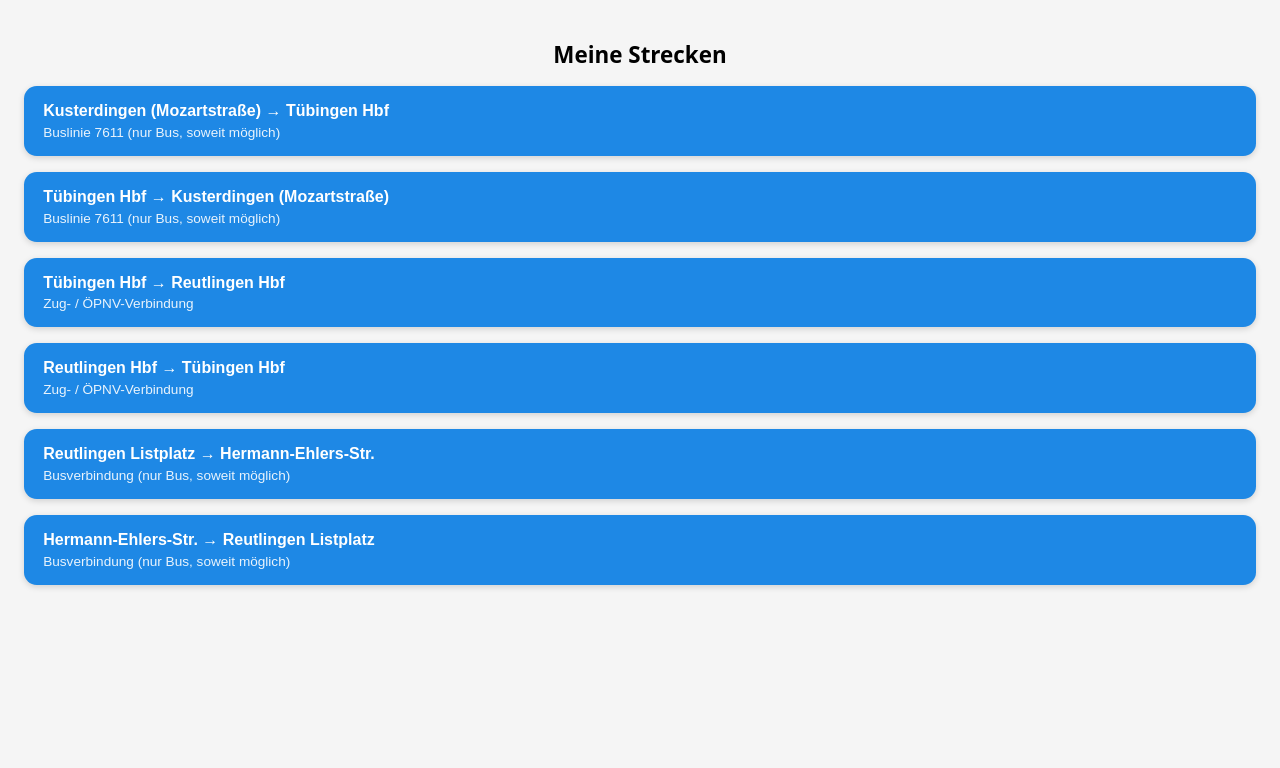
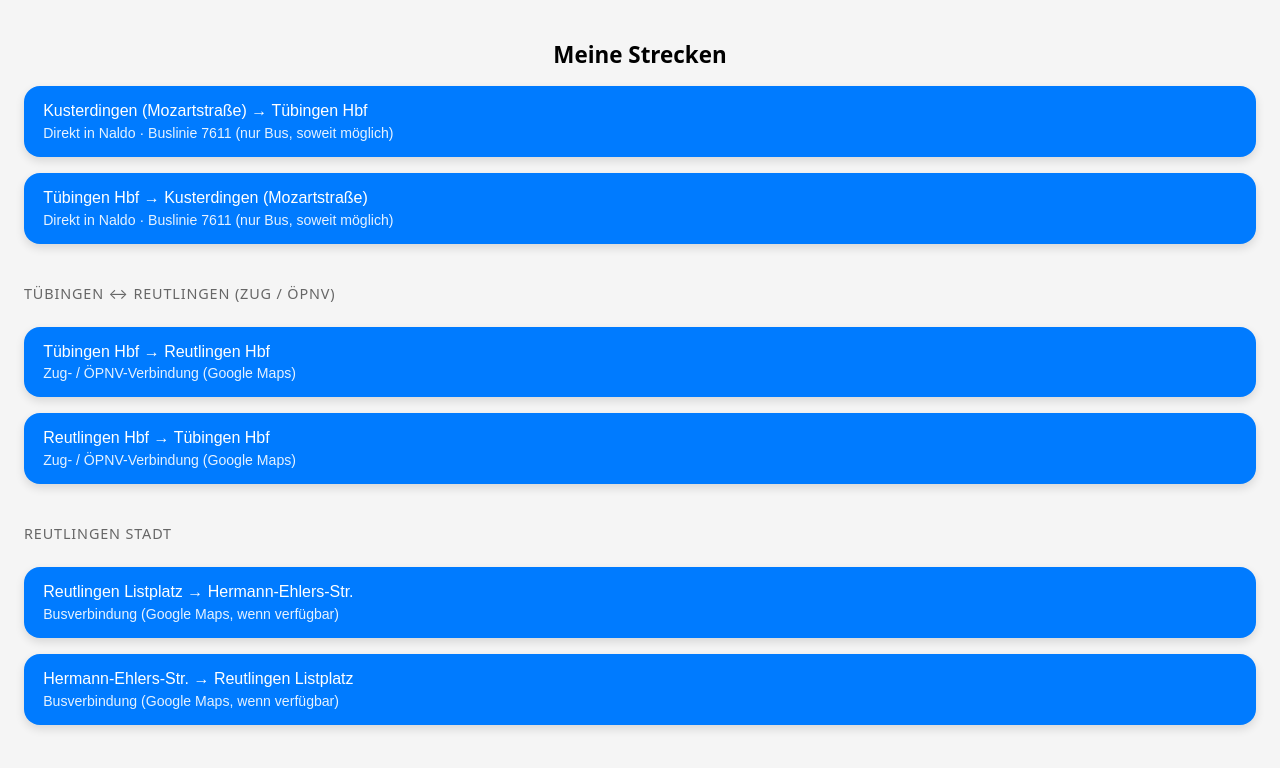
Before and after one commit to antungithub/bus-app, a plain HTML site: page index.html in a window 1280 px wide. Drawn offline with Linux system fonts and the light colour scheme.

Commit message:
Update index.html

```diff
--- a/index.html
+++ b/index.html
@@ -22,78 +22,93 @@
       gap: 1rem;
     }
     .route-btn {
+      display: block;
+      width: 100%;
+      border: none;
+      border-radius: 16px;
       padding: 1rem 1.2rem;
       font-size: 1rem;
-      border-radius: 0.8rem;
-      border: none;
-      background: #1e88e5;
-      color: white;
-      font-weight: 600;
       text-align: left;
-      box-shadow: 0 2px 6px rgba(0,0,0,0.15);
+      background: #007bff;
+      color: #ffffff;
+      box-shadow: 0 4px 10px rgba(0,0,0,0.12);
       cursor: pointer;
+      transition: transform 0.08s ease, box-shadow 0.08s ease, background 0.08s ease;
     }
     .route-btn span {
       display: block;
-      font-size: 0.85rem;
+      margin-top: 0.3rem;
+      font-size: 0.88rem;
       opacity: 0.9;
-      font-weight: 400;
-      margin-top: 0.3rem;
     }
     .route-btn:active {
-      transform: scale(0.98);
+      transform: scale(0.97);
+      box-shadow: 0 2px 5px rgba(0,0,0,0.2);
+      background: #005fcc;
+    }
+    .section-title {
+      margin-top: 1.5rem;
+      margin-bottom: 0.5rem;
+      font-size: 0.9rem;
+      text-transform: uppercase;
+      letter-spacing: 0.06em;
+      color: #666;
     }
   </style>
 </head>
 <body>
-
   <h1>Meine Strecken</h1>
 
   <div class="routes">
 
-    <!-- 1. Kusterdingen (Mozartstraße) → Tübingen Hbf (Buslinie 7611) -->
+    <!-- 1️⃣ Kusterdingen (Mozartstraße) → Tübingen Hbf – direkt NALDO / Linie 7611 -->
     <button class="route-btn"
-      onclick="window.location.href='https://www.google.com/maps/dir/?api=1&origin=Haltestelle+Mozartstraße+Kusterdingen+Deutschland&destination=Haltestelle+Tübingen+Hauptbahnhof+Tübingen+Deutschland&travelmode=transit&transit_mode=bus'">
+      onclick="window.location.href='https://www.naldo.de/fahrplan/app/trip?formik=destination%3Dde%253A08416%253A11000%26origin%3Dde%253A08416%253A804&amp;lng=de&amp;trip=multiModalitySelected%3Dpt'">
       Kusterdingen (Mozartstraße) → Tübingen Hbf
-      <span>Buslinie 7611 (nur Bus, soweit möglich)</span>
+      <span>Direkt in Naldo · Buslinie 7611 (nur Bus, soweit möglich)</span>
     </button>
 
-    <!-- 2. Tübingen Hbf → Kusterdingen (Mozartstraße) (Buslinie 7611) -->
+    <!-- 2️⃣ Tübingen Hbf → Kusterdingen (Mozartstraße) – direkt NALDO / Linie 7611 -->
     <button class="route-btn"
-      onclick="window.location.href='https://www.google.com/maps/dir/?api=1&origin=Haltestelle+Tübingen+Hauptbahnhof+Tübingen+Deutschland&destination=Haltestelle+Mozartstraße+Kusterdingen+Deutschland&travelmode=transit&transit_mode=bus'">
+      onclick="window.location.href='https://www.naldo.de/fahrplan/app/trip?formik=destination%3Dde%253A08416%253A804%26origin%3Dde%253A08416%253A11000&amp;lng=de&amp;trip=multiModalitySelected%3Dpt'">
       Tübingen Hbf → Kusterdingen (Mozartstraße)
-      <span>Buslinie 7611 (nur Bus, soweit möglich)</span>
+      <span>Direkt in Naldo · Buslinie 7611 (nur Bus, soweit möglich)</span>
     </button>
 
-    <!-- 3. Tübingen Hbf → Reutlingen Hbf (Zug/ÖPNV) -->
+    <!-- Ab hier kannst du nach und nach weitere Strecken anpassen -->
+
+    <div class="section-title">Tübingen ↔ Reutlingen (Zug / ÖPNV)</div>
+
+    <!-- 3️⃣ Tübingen Hbf → Reutlingen Hbf (bis du mir die Naldo-URL gibst, noch Google Maps) -->
     <button class="route-btn"
-      onclick="window.location.href='https://www.google.com/maps/dir/?api=1&origin=Tübingen+Hauptbahnhof+Tübingen+Deutschland&destination=Reutlingen+Hauptbahnhof+Reutlingen+Deutschland&travelmode=transit'">
+      onclick="window.location.href='https://www.google.com/maps/dir/?api=1&amp;origin=T%C3%BCbingen+Hauptbahnhof&amp;destination=Reutlingen+Hauptbahnhof&amp;travelmode=transit'">
       Tübingen Hbf → Reutlingen Hbf
-      <span>Zug- / ÖPNV-Verbindung</span>
+      <span>Zug- / ÖPNV-Verbindung (Google Maps)</span>
     </button>
 
-    <!-- 4. Reutlingen Hbf → Tübingen Hbf (Zug/ÖPNV) -->
+    <!-- 4️⃣ Reutlingen Hbf → Tübingen Hbf -->
     <button class="route-btn"
-      onclick="window.location.href='https://www.google.com/maps/dir/?api=1&origin=Reutlingen+Hauptbahnhof+Reutlingen+Deutschland&destination=Tübingen+Hauptbahnhof+Tübingen+Deutschland&travelmode=transit'">
+      onclick="window.location.href='https://www.google.com/maps/dir/?api=1&amp;origin=Reutlingen+Hauptbahnhof&amp;destination=T%C3%BCbingen+Hauptbahnhof&amp;travelmode=transit'">
       Reutlingen Hbf → Tübingen Hbf
-      <span>Zug- / ÖPNV-Verbindung</span>
+      <span>Zug- / ÖPNV-Verbindung (Google Maps)</span>
     </button>
 
-    <!-- 5. Reutlingen Listplatz → Hermann-Ehlers-Str. (Bus) -->
+    <div class="section-title">Reutlingen Stadt</div>
+
+    <!-- 5️⃣ Reutlingen Listplatz → Hermann-Ehlers-Str. -->
     <button class="route-btn"
-      onclick="window.location.href='https://www.google.com/maps/dir/?api=1&origin=Haltestelle+Reutlingen+Listplatz+Reutlingen+Deutschland&destination=Haltestelle+Reutlingen+Hermann-Ehlers-Straße+Reutlingen+Deutschland&travelmode=transit&transit_mode=bus'">
+      onclick="window.location.href='https://www.google.com/maps/dir/?api=1&amp;origin=Reutlingen+Listplatz&amp;destination=Reutlingen+Hermann-Ehlers-Stra%C3%9Fe&amp;travelmode=transit&amp;transit_mode=bus'">
       Reutlingen Listplatz → Hermann-Ehlers-Str.
-      <span>Busverbindung (nur Bus, soweit möglich)</span>
+      <span>Busverbindung (Google Maps, wenn verfügbar)</span>
     </button>
 
-    <!-- 6. Hermann-Ehlers-Str. → Reutlingen Listplatz (Bus) -->
+    <!-- 6️⃣ Hermann-Ehlers-Str. → Reutlingen Listplatz -->
     <button class="route-btn"
-      onclick="window.location.href='https://www.google.com/maps/dir/?api=1&origin=Haltestelle+Reutlingen+Hermann-Ehlers-Straße+Reutlingen+Deutschland&destination=Haltestelle+Reutlingen+Listplatz+Reutlingen+Deutschland&travelmode=transit&transit_mode=bus'">
+      onclick="window.location.href='https://www.google.com/maps/dir/?api=1&amp;origin=Reutlingen+Hermann-Ehlers-Stra%C3%9Fe&amp;destination=Reutlingen+Listplatz&amp;travelmode=transit&amp;transit_mode=bus'">
       Hermann-Ehlers-Str. → Reutlingen Listplatz
-      <span>Busverbindung (nur Bus, soweit möglich)</span>
+      <span>Busverbindung (Google Maps, wenn verfügbar)</span>
     </button>
 
   </div>
-
 </body>
 </html>
```
